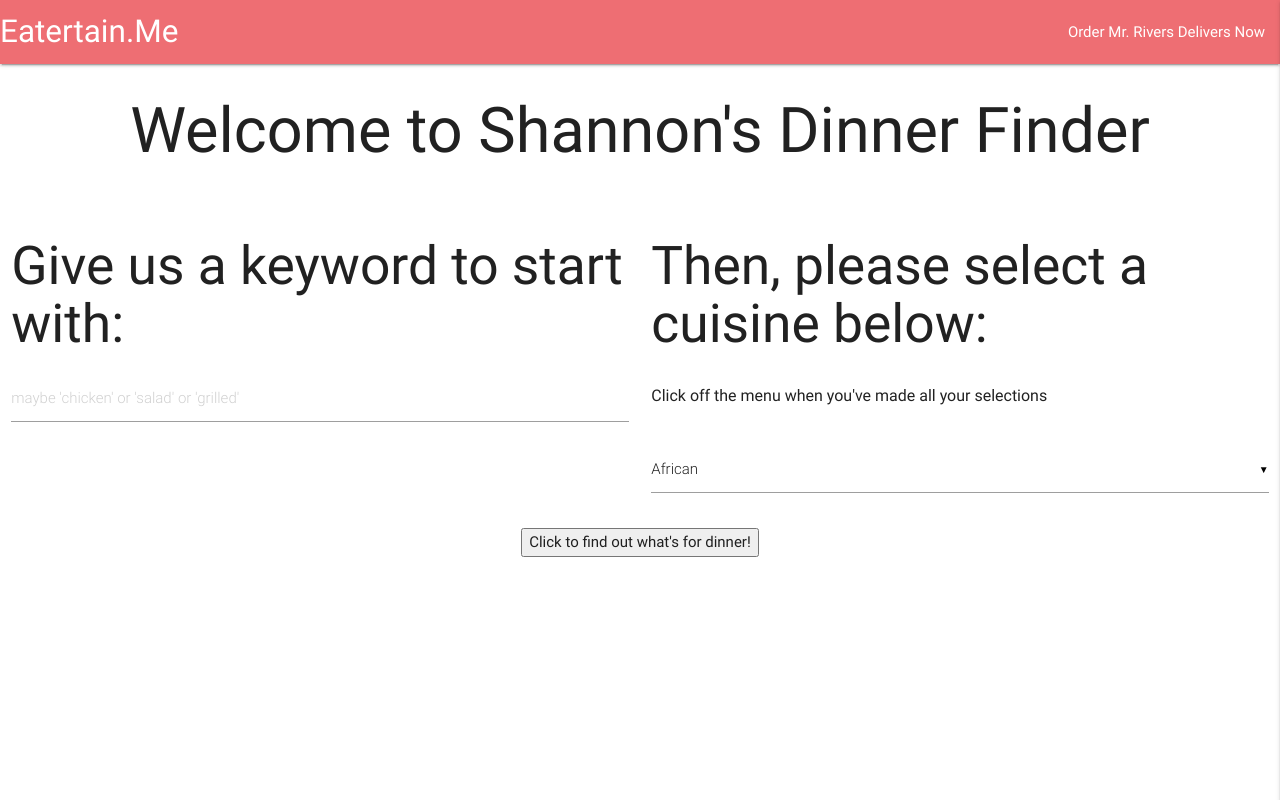
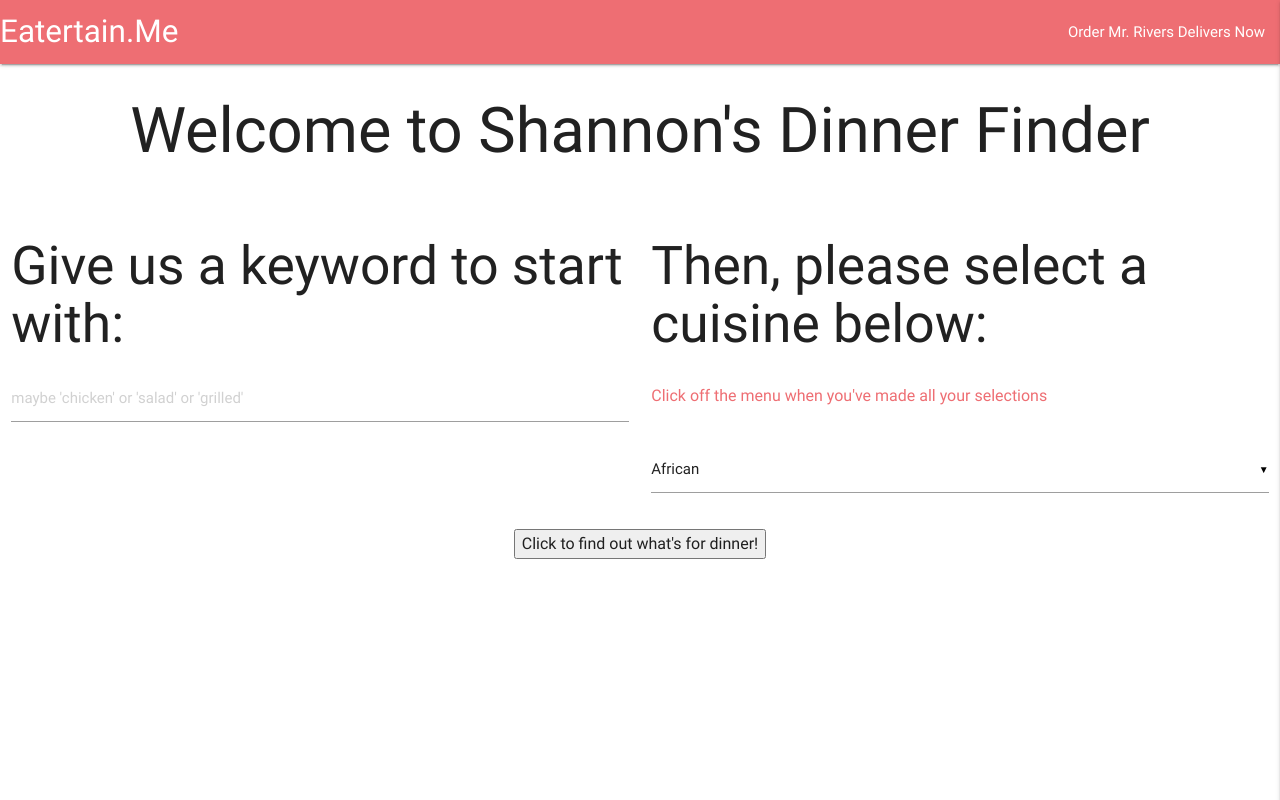
Before and after one commit to senbenito/Eatertain_Me, a plain HTML site: page index.html in a window 1280 px wide. Drawn offline with nearby package versions, Linux system fonts and the light colour scheme.

Commit message:
playing with CSS

```diff
--- a/index.html
+++ b/index.html
@@ -41,13 +41,13 @@
 
   <div class="main">
     <main>
-      <div class="row">
-        <div class="col s5 offset-s1 m6 flow-text">
+      <div class="row" id="userInterface">
+        <div class="col s5 offset-s1 m6">
           <h2>Give us a keyword to start with:</h2>
           <input type="text" id="keyword" placeholder="maybe 'chicken' or 'salad' or 'grilled'">
         </div><!-- closes keyword col div -->
 
-        <div class="col s5 offset-s1 m6 flow-text">
+        <div class="col s5 offset-s1 m6">
           <h2>Then, please select a cuisine below:<br>
             <span class="advice">Click off the menu when you've made all your selections</span></h2>
             <select multiple="multiple" id="cuisine" name="cuisine">
--- a/style.css
+++ b/style.css
@@ -1,7 +1,11 @@
 .advice{
   font-size: medium;
-}
+  color: #ee6e73;}
 
 .header{
   text-align: center;
 }
+
+#userInterface{
+  font-size: medium;
+}
```
